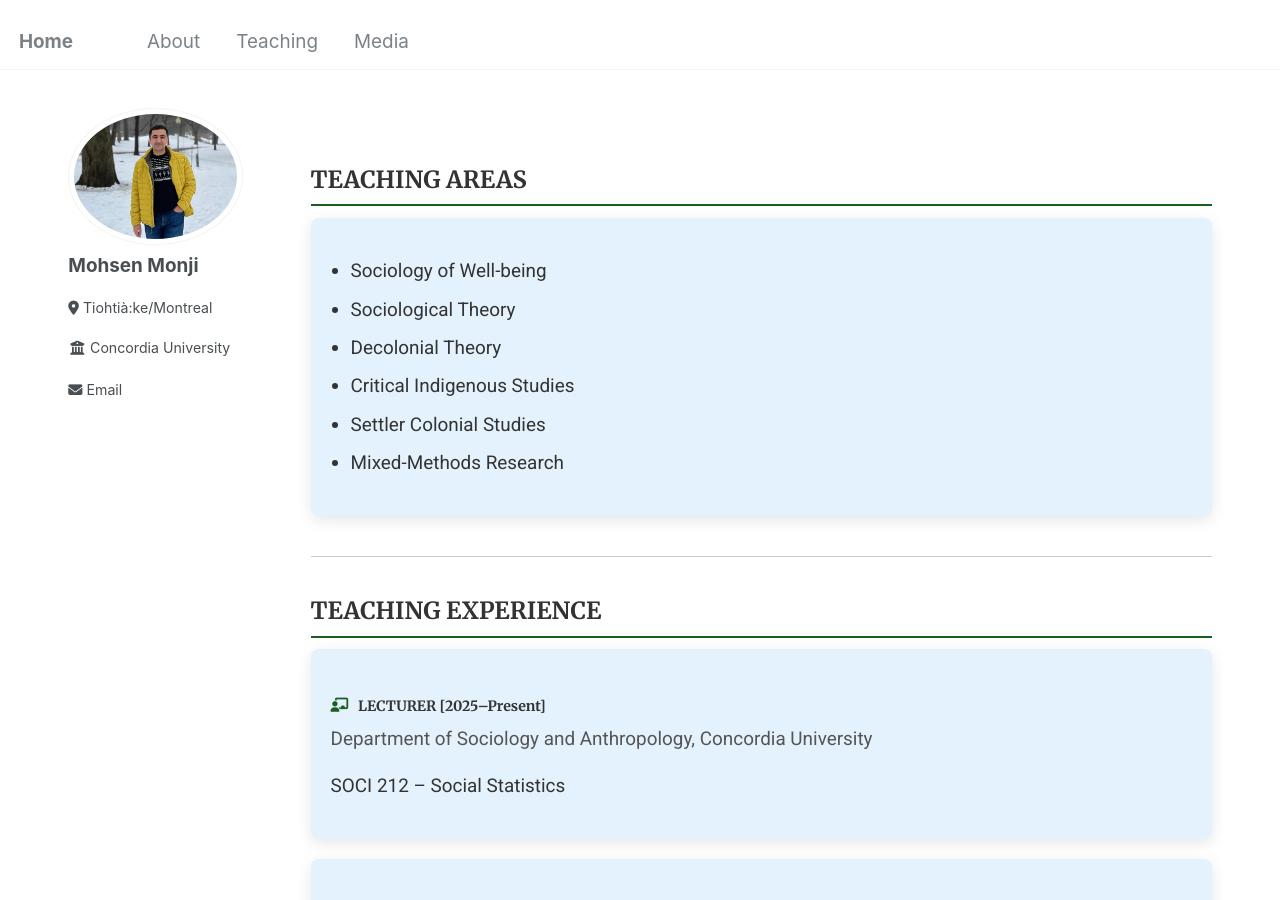
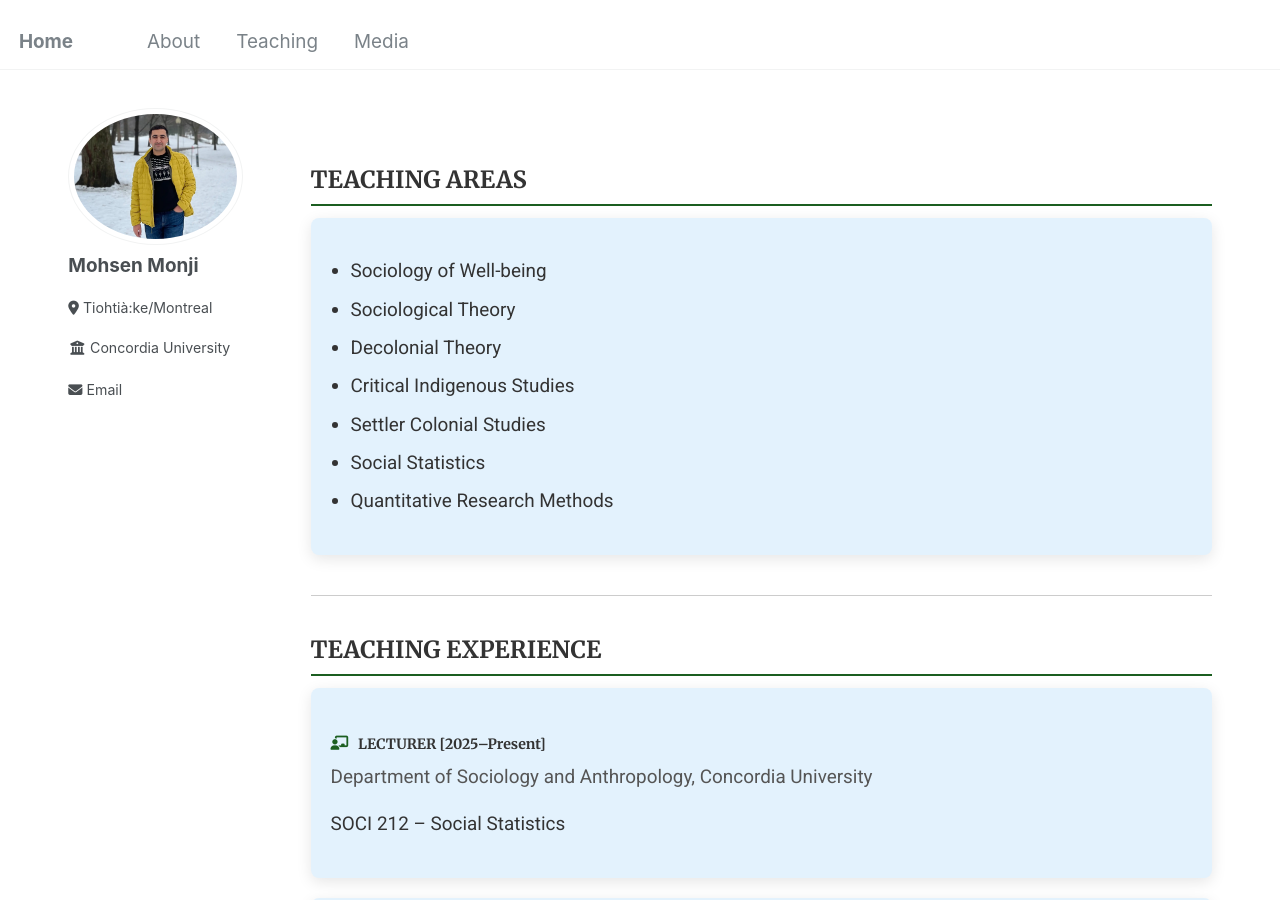
Before and after one commit to Mohsnmonji/mohsnmonji.github.io, a Jekyll site: the page built from _pages/teaching.md, in a window 1280 px wide and 900 px high. Built offline with Jekyll 4.4.1, drawn with Linux system fonts in a browser that asks for light colours.

Commit message:
Update teaching.md

```diff
--- a/_pages/teaching.md
+++ b/_pages/teaching.md
@@ -70,7 +70,8 @@ author_profile: true
       <li>Decolonial Theory</li>
       <li>Critical Indigenous Studies</li>
       <li>Settler Colonial Studies</li>
-      <li>Mixed-Methods Research</li>
+      <li>Social Statistics</li>
+      <li>Quantitative Research Methods</li>
     </ul>
   </div>
 </div>
```
